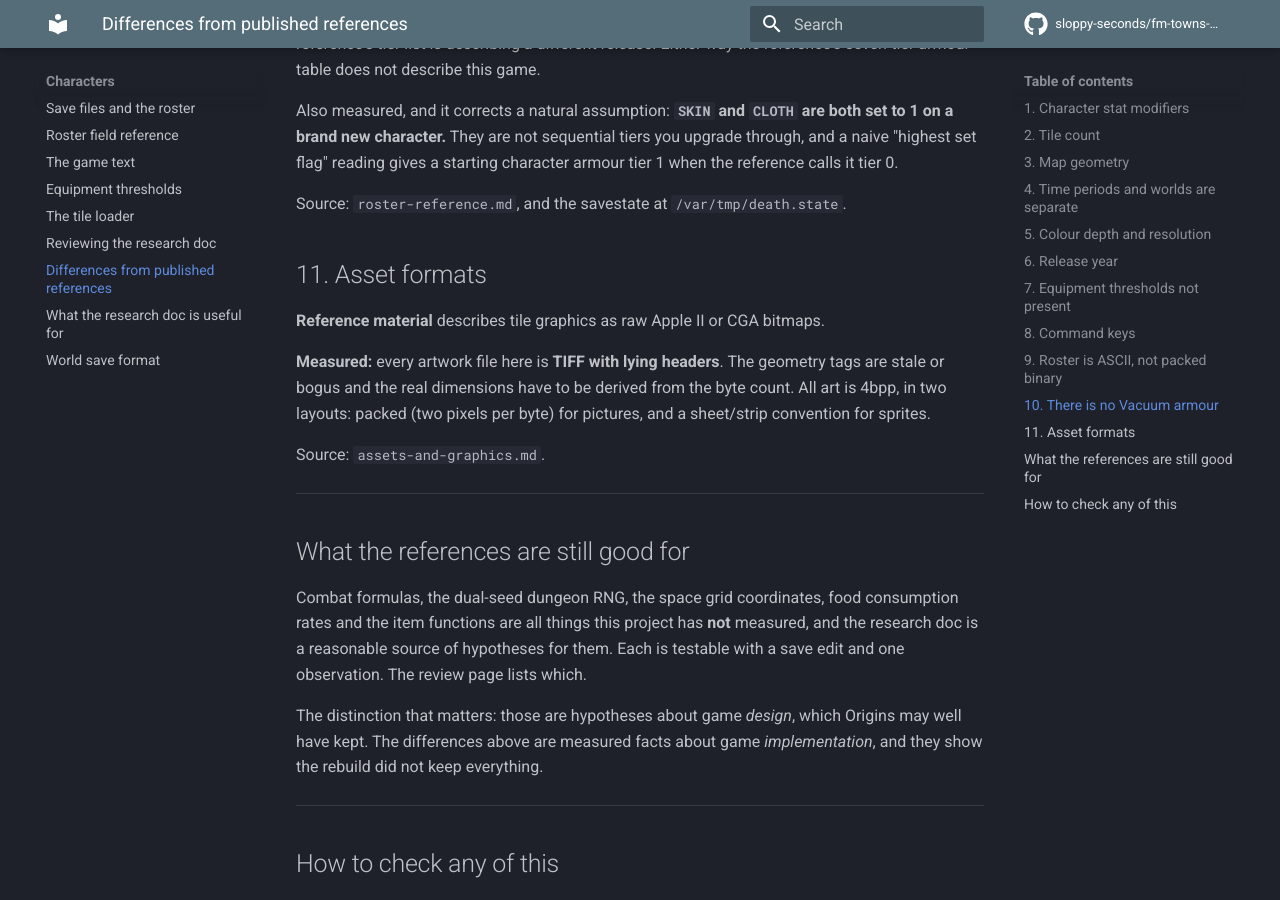
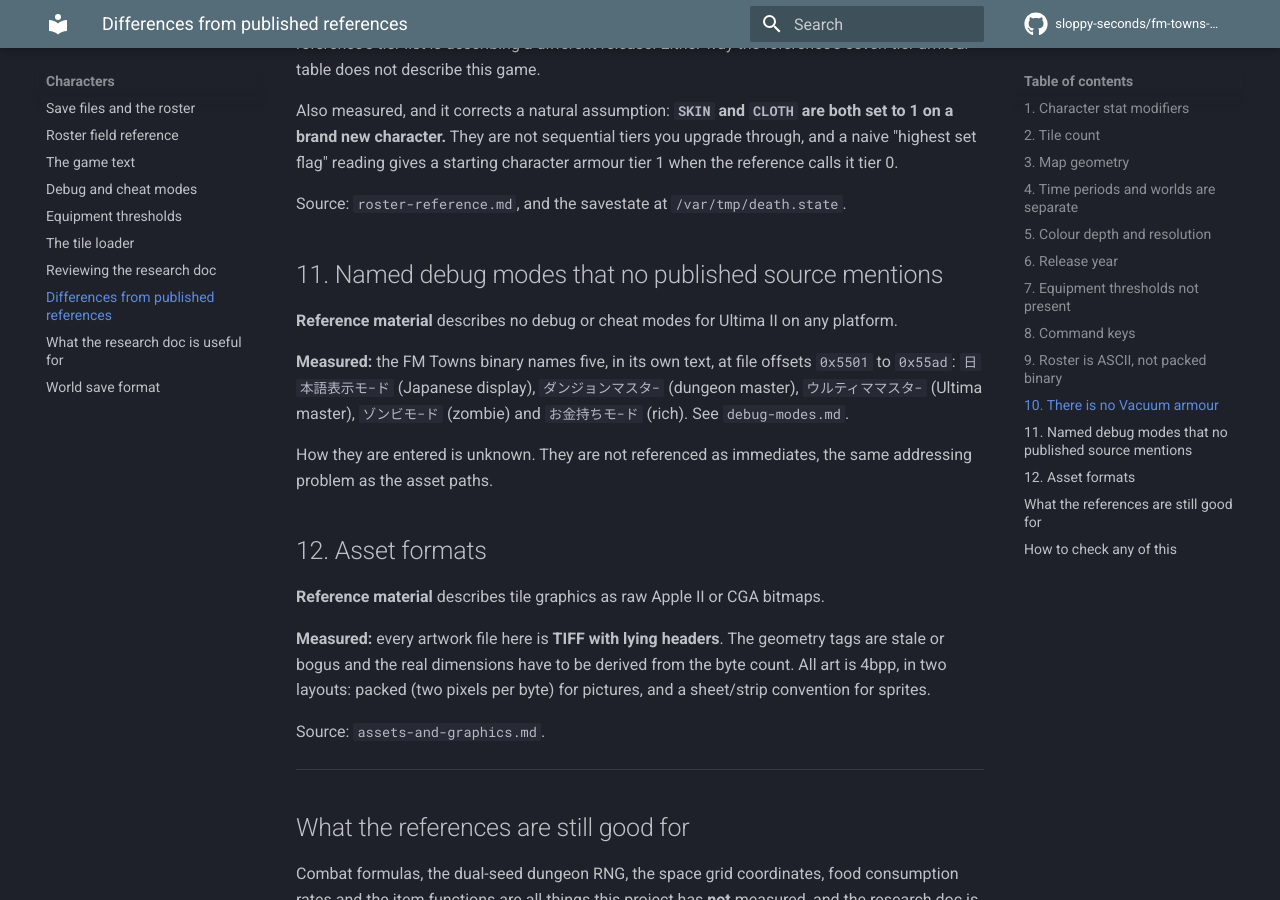
Before and after one commit to sloppy-seconds/fm-towns-ultima, an MkDocs documentation site: the page built from docs/rebuttal.md, in a window 1280 px wide and 900 px high, scrolled down 3654 px. Built offline with MkDocs 1.6.1 and Material for MkDocs 9.7.7, drawn with Linux system fonts in a browser that asks for light colours; comment, search, counter and statistics services are not loaded.

Commit message:
Document the debug modes the FM Towns build names, and answer whether the DOS HP findings transfer
Two questions, two answers, one of them negative.

THE DEBUG MODES. Five are named in ENCHANT.EXP at file 0x5501 to 0x55ad, in the
game's own Japanese text: Japanese display mode, dungeon master, Ultima master, zombie
mode, rich mode. They sit in a contiguous block, which suggests a settings or debug
menu rather than individual cheat keys.

Are they playable? Unknown, and I will not pretend otherwise. They are not referenced
as immediates, searched as uint32 at base 0 and base 0x100000, which is the same
addressing problem the asset paths have had since the start of this project. The names
prove the modes exist, not how to enter them.

The new page records three routes to settle it, cheapest first, and notes that
zombie mode is not a standard Ultima II term in any source we have checked and is not
in the research doc. Added to the rebuttal as an eleventh difference: the FM Towns
build ships named debug modes the published material does not mention.

THE DOS FINDING does not transfer, and the search is recorded so it is not repeated.
The meta-doc reported incb 0x177(%di) as monster HP regeneration and a compare against
0xf/0x10 as the retreat threshold, both from asm/212A and asm/2122 of the DOS build.
Searched the FM Towns binary for inc byte [edi+0x177] long form and [edi+0x77] short
form, and for cmp byte [edi+0x177],imm8: zero hits on all three.

That is expected rather than surprising. incb 0x177(%di) is AT&T syntax for a
386 instruction with a disp32 offset, but the offset 0x177 is specific to the DOS
build's monster struct. This port is a different compiler and a different struct
layout, so the offset would differ even if the mechanic survived. The DOS finding is
real and useful for the DOS build. It tells us the mechanic exists in the game's
design, not where to find it here.

```diff
--- a/docs/rebuttal.md
+++ b/docs/rebuttal.md
@@ -150,7 +150,20 @@
 
 Source: `roster-reference.md`, and the savestate at `/var/tmp/death.state`.
 
-## 11. Asset formats
+## 11. Named debug modes that no published source mentions
+
+**Reference material** describes no debug or cheat modes for Ultima II on any
+platform.
+
+**Measured:** the FM Towns binary names five, in its own text, at file offsets
+`0x5501` to `0x55ad`: `日本語表示モ−ド` (Japanese display), `ダンジョンマスタ−`
+(dungeon master), `ウルティママスタ−` (Ultima master), `ゾンビモ−ド` (zombie) and
+`お金持ちモ−ド` (rich). See `debug-modes.md`.
+
+How they are entered is unknown. They are not referenced as immediates, the same
+addressing problem as the asset paths.
+
+## 12. Asset formats
 
 **Reference material** describes tile graphics as raw Apple II or CGA bitmaps.
 
--- a/mkdocs.yml
+++ b/mkdocs.yml
@@ -65,6 +65,7 @@
       - Save files and the roster: save-files.md
       - Roster field reference: roster-reference.md
       - The game text: game-text.md
+      - Debug and cheat modes: debug-modes.md
       - Equipment thresholds: equipment-thresholds.md
       - The tile loader: tile-loader.md
       - Reviewing the research doc: meta-analysis-review.md
```
Also changed, not shown: docs/debug-modes.md (added, +74 -0 lines).
